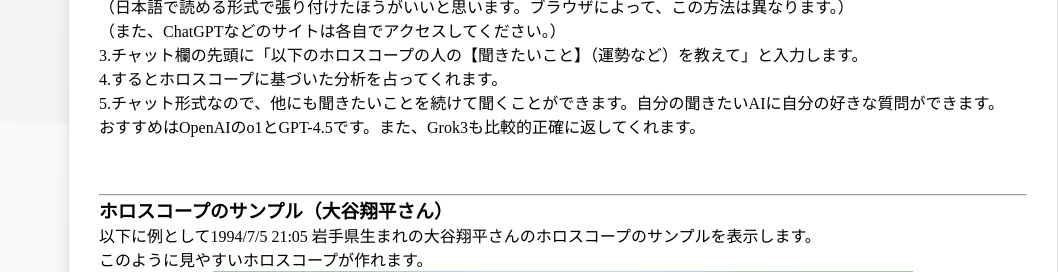
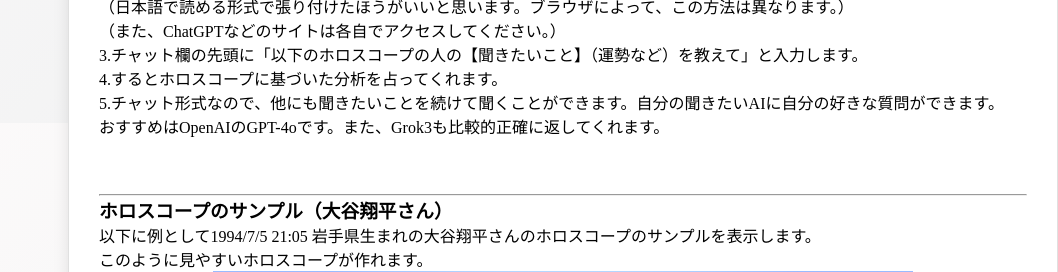
Before and after one commit to YutaAoyagi2018/aihoroscope, a Django app: template horoscope_app/templates/horoscope_app/index.html in a window 1280 px wide. Shown: the part 1477-1749 px from the top of the page, without its empty margins (222-1280 px from the left). Run offline with Django 5.2, Linux system fonts and the light colour scheme; the template is opened without the code that fills it, so the values that code supplies are empty; some libraries are stand-ins or nearby versions.

Commit message:
おすすめAI名変更

```diff
--- a/horoscope_app/templates/horoscope_app/index.html
+++ b/horoscope_app/templates/horoscope_app/index.html
@@ -918,7 +918,7 @@
                                             <p>3.チャット欄の先頭に「以下のホロスコープの人の【聞きたいこと】（運勢など）を教えて」と入力します。</p>
                                             <p>4.するとホロスコープに基づいた分析を占ってくれます。</p>
                                             <p>5.チャット形式なので、他にも聞きたいことを続けて聞くことができます。自分の聞きたいAIに自分の好きな質問ができます。</p>
-                                            <p>おすすめはOpenAIのo1とGPT-4.5です。また、Grok3も比較的正確に返してくれます。</p>
+                                            <p>おすすめはOpenAIのGPT-4oです。また、Grok3も比較的正確に返してくれます。</p>
                                         </div>
                                     </div>
 
```
